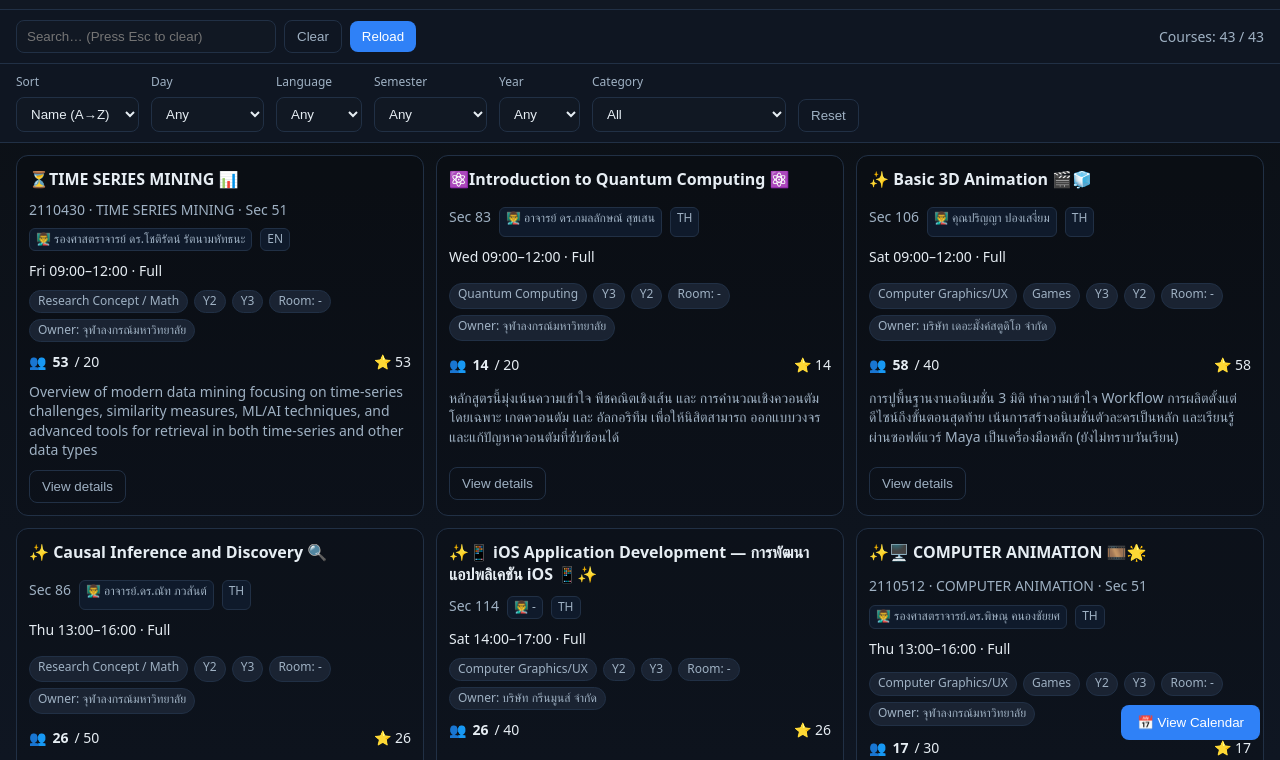
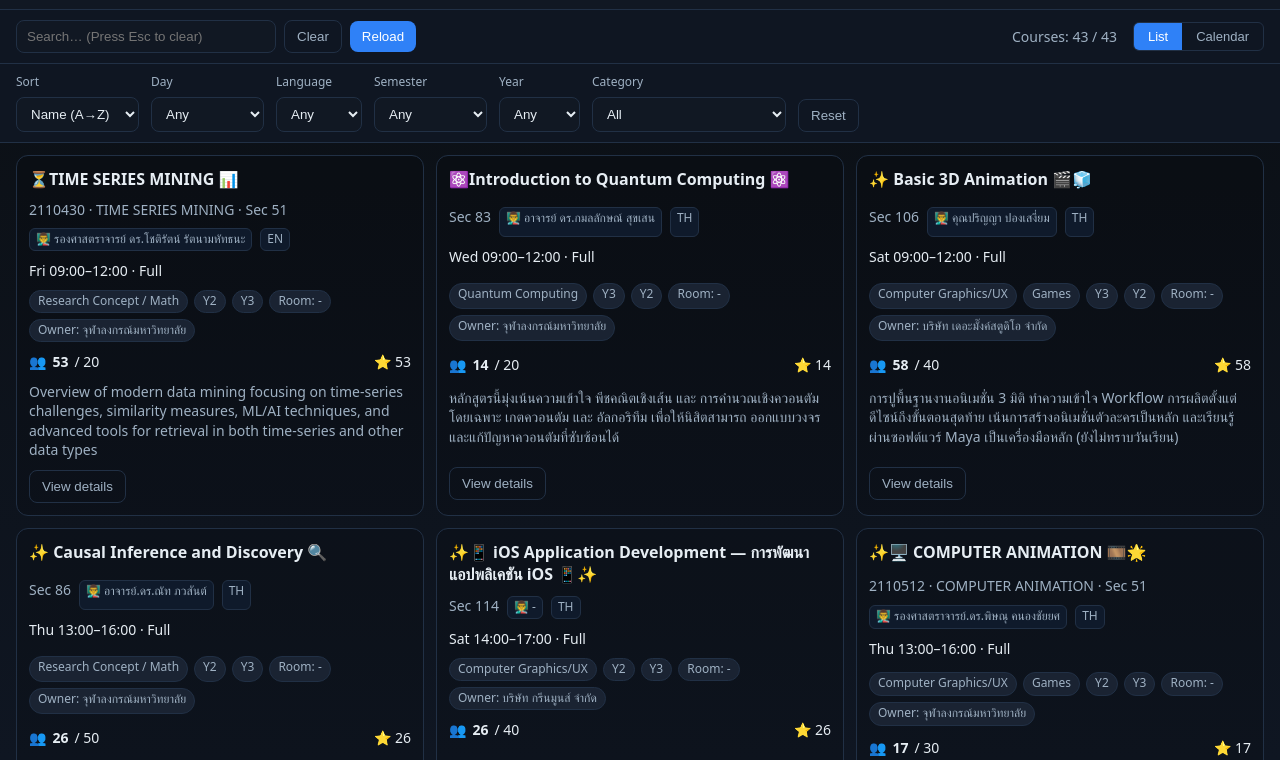
Before and after one commit to thanamn/elective-visualizer, a plain HTML site: page site/index.html in a window 1280 px wide. Shown: the part 40-800 px from the top of the page. Drawn offline with Linux system fonts and the light colour scheme.

Commit message:
Remove the Calendar View button

```diff
--- a/site/index.html
+++ b/site/index.html
@@ -18,7 +18,13 @@
       <button id="clearSearch" class="secondary" title="Clear search">Clear</button>
       <button id="reloadBtn" title="Reload data">Reload</button>
     </div>
-    <div id="summary" class="summary"></div>
+    <div style="display: flex; align-items: center; gap: 16px;">
+      <div id="summary" class="summary"></div>
+      <div class="view-toggle">
+        <button id="viewList" class="view-toggle-btn active">List</button>
+        <button id="viewCalendar" class="view-toggle-btn">Calendar</button>
+      </div>
+    </div>
   </section>
 
   <section class="filters" aria-label="Course filters">
--- a/site/js/app.js
+++ b/site/js/app.js
@@ -48,6 +48,24 @@ window.addEventListener('keydown', (e) => {
 // Calendar back button
 if (els.calendarBackBtn) els.calendarBackBtn.addEventListener('click', hideCalendarView);
 
+// View toggle buttons
+const viewListBtn = document.getElementById('viewList');
+const viewCalendarBtn = document.getElementById('viewCalendar');
+
+if (viewListBtn && viewCalendarBtn) {
+  viewListBtn.addEventListener('click', () => {
+    hideCalendarView();
+    viewListBtn.classList.add('active');
+    viewCalendarBtn.classList.remove('active');
+  });
+
+  viewCalendarBtn.addEventListener('click', () => {
+    window.showCalendarView();
+    viewCalendarBtn.classList.add('active');
+    viewListBtn.classList.remove('active');
+  });
+}
+
 // Boot the app
 document.addEventListener('DOMContentLoaded', () => {
   loadData();
--- a/site/js/calendar.js
+++ b/site/js/calendar.js
@@ -79,6 +79,12 @@ function showCalendarView() {
 function hideCalendarView() {
   els.calendarSection?.classList.add('hidden');
   els.content.classList.remove('hidden');
+
+  // Reset toggle buttons
+  const viewListBtn = document.getElementById('viewList');
+  const viewCalendarBtn = document.getElementById('viewCalendar');
+  if (viewListBtn) viewListBtn.classList.add('active');
+  if (viewCalendarBtn) viewCalendarBtn.classList.remove('active');
 }
 
 function renderCalendarView() {
--- a/site/js/courses.js
+++ b/site/js/courses.js
@@ -93,23 +93,6 @@ function renderCourses() {
     wrap.appendChild(renderCourseCard(c));
   }
   els.content.replaceChildren(wrap);
-
-  // add calendar button
-  const calBtn = document.createElement('button');
-  calBtn.textContent = '📅 View Calendar';
-  calBtn.className = 'calendar-btn';
-  calBtn.style.position = 'fixed';
-  calBtn.style.bottom = '20px';
-  calBtn.style.right = '20px';
-  calBtn.style.zIndex = '50';
-  calBtn.style.padding = '10px 16px';
-  calBtn.style.borderRadius = '8px';
-  calBtn.style.background = 'var(--accent)';
-  calBtn.style.color = 'white';
-  calBtn.style.border = 'none';
-  calBtn.style.cursor = 'pointer';
-  calBtn.addEventListener('click', () => window.showCalendarView());
-  els.content.appendChild(calBtn);
 }
 
 function renderCourseCard(c) {
--- a/site/style.css
+++ b/site/style.css
@@ -74,6 +74,36 @@ button.secondary {
   border: 1px solid var(--border);
 }
 button:disabled { opacity: 0.6; cursor: not-allowed; }
+
+.view-toggle {
+  display: inline-flex;
+  background: var(--surface);
+  border: 1px solid var(--border);
+  border-radius: 6px;
+  overflow: hidden;
+}
+
+.view-toggle-btn {
+  background: transparent;
+  color: var(--muted);
+  border: none;
+  padding: 6px 14px;
+  font-size: 13px;
+  font-weight: 500;
+  cursor: pointer;
+  transition: all 0.2s ease;
+  border-radius: 0;
+}
+
+.view-toggle-btn:hover {
+  background: rgba(255,255,255,0.05);
+  color: var(--text);
+}
+
+.view-toggle-btn.active {
+  background: var(--accent);
+  color: white;
+}
 
 .summary { color: var(--muted); }
 
```
